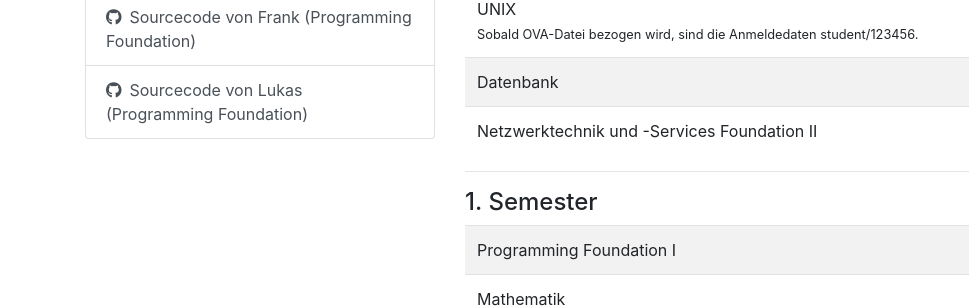
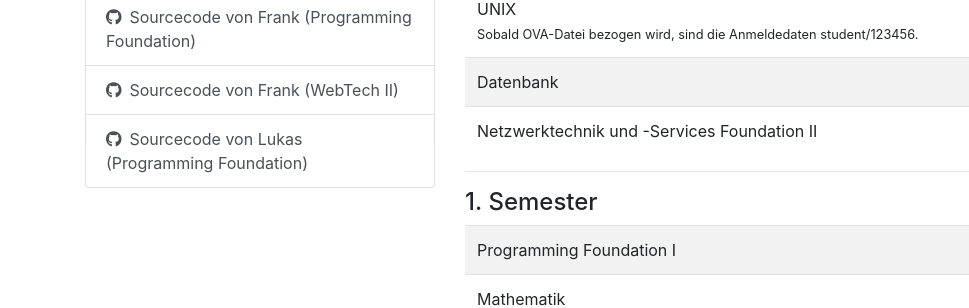
Before and after one commit to Frolki1-Dev/zbw.frank-giger.dev, a plain HTML site: page index.html in a window 1280 px wide. Shown: the part 361-669 px from the top of the page, 0-969 px from the left. Drawn offline with nearby package versions, Linux system fonts and the light colour scheme.

Commit message:
Change some stuff

```diff
--- a/index.html
+++ b/index.html
@@ -42,6 +42,9 @@
                 </a>
                 <a href="https://github.com/Frolki1-Dev/WI20H23H" target="_blank" class="list-group-item list-group-item-action">
                     <i class="fab fa-github"></i>&ensp;Sourcecode von Frank (Programming Foundation)
+                </a>
+                <a href="https://github.com/Frolki1-Dev/WebTechII" target="_blank" class="list-group-item list-group-item-action">
+                    <i class="fab fa-github"></i>&ensp;Sourcecode von Frank (WebTech II)
                 </a>
                 <a href="https://github.com/Lukasthuering?tab=repositories" target="_blank" class="list-group-item list-group-item-action">
                     <i class="fab fa-github"></i>&ensp;Sourcecode von Lukas (Programming Foundation)
```
